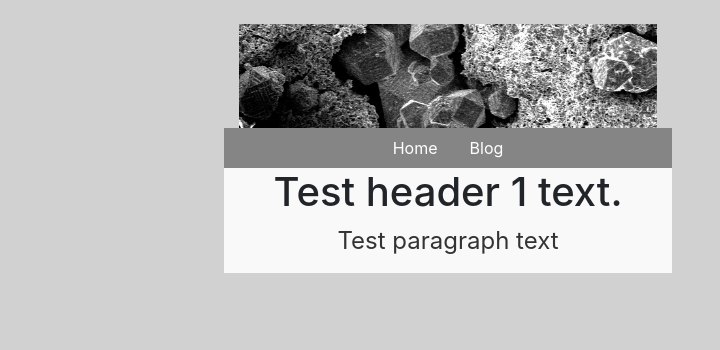
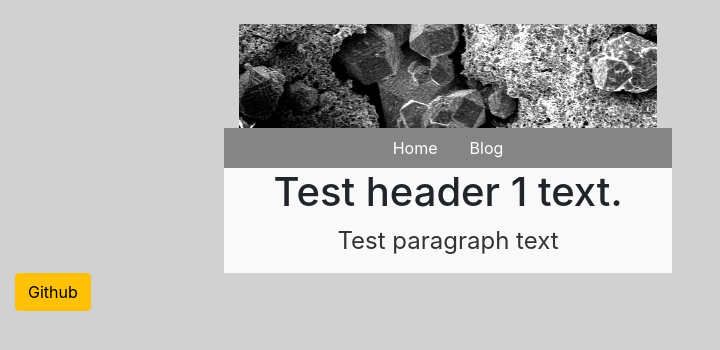
Before and after one commit to emilyripka/nano_NMR, a Jekyll site: the page built from index.html, in a window 1280 px wide. Shown: the top 350 px of the page, without its empty margins (0-720 px from the left). Built offline with Jekyll 4.4.1, drawn with Linux system fonts in a browser that asks for light colours.

Commit message:
addition of github button

```diff
--- a/_layouts/default.html
+++ b/_layouts/default.html
@@ -55,13 +55,11 @@
 	     <div class='col-sm-3'>
 	     </div>
          </div>
-	 <div class='row'>
-	    <div class='col-xl'>
-	       &nbsp;
- 	    </div>
-	 </div>
-         <!--div class="footer" style='background:#f9f9f9'>
-         </div-->
+         <div class="footer">
+ 	    <button type="button" class="btn btn-warning">
+               <a href="https://github.com/emilyripka?tab=overview&from=2018-10-01&to=2018-10-31" style="color: #000000">Github</a>
+            </button>
+         </div>
       </div>
    </body>
 </html>
```
